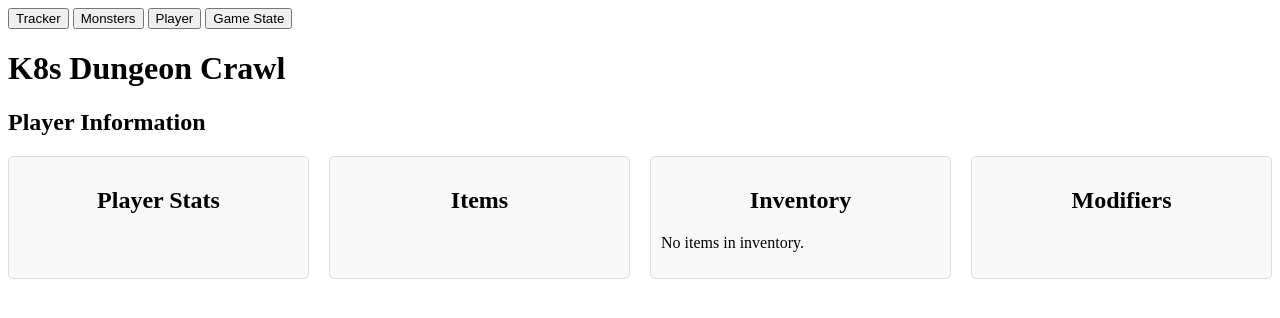
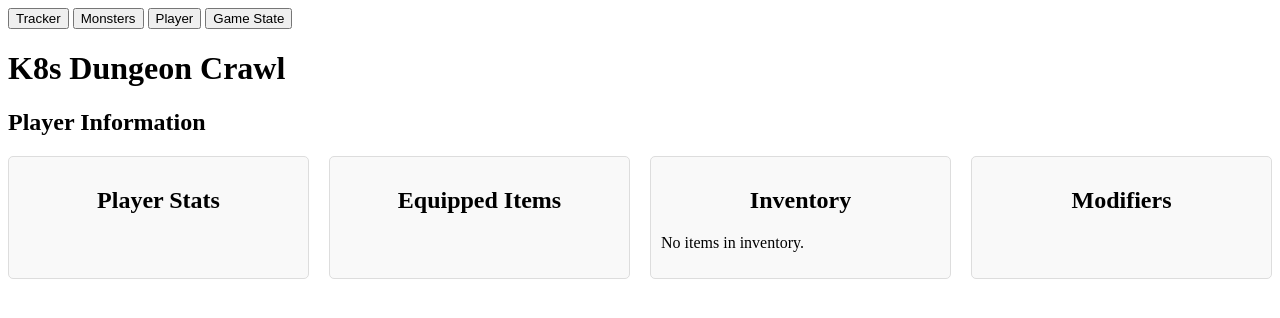
Before and after one commit to schaeferka/k8s-dungeon-crawl, a Flask app: page /player in a window 1280 px wide. Shown: the top 318 px of the page. Run offline with Flask 3, Linux system fonts and the light colour scheme; data that the repository does not hold is empty.

Commit message:
player items update

```diff
--- a/portal/templates/player.html
+++ b/portal/templates/player.html
@@ -53,7 +53,7 @@
                 "currentHP", "gold", "maxHP", "poisonAmount", "regenPerTurn",
                 "stealthRange", "strength", "weaknessAmount"
             ];
-            const itemKeys = ["armor", "ringLeft", "ringRight", "weapon"];
+            const itemKeys = ["weapon", "armor", "ringLeft", "ringRight"];
             const modifierKeys = [
                 "awarenessBonus", "clairvoyance", "disturbed", "lightMultiplier",
                 "reaping", "regenerationBonus", "stealthBonus", "transference", "wisdomBonus"
@@ -136,7 +136,7 @@
         </div>
 
         <div class="section" id="items-section">
-            <h2>Items</h2>
+            <h2>Equipped Items</h2>
             <div id="items"></div>
         </div>
 
```
